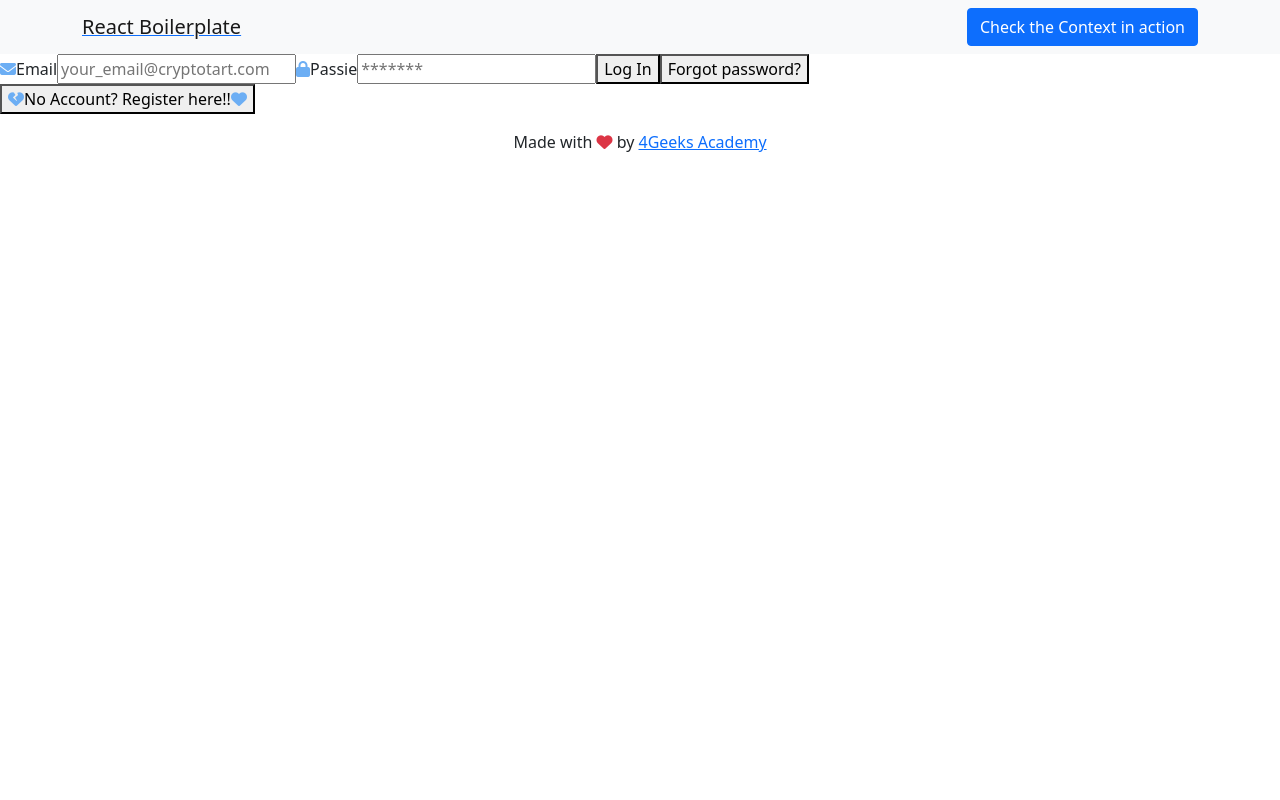
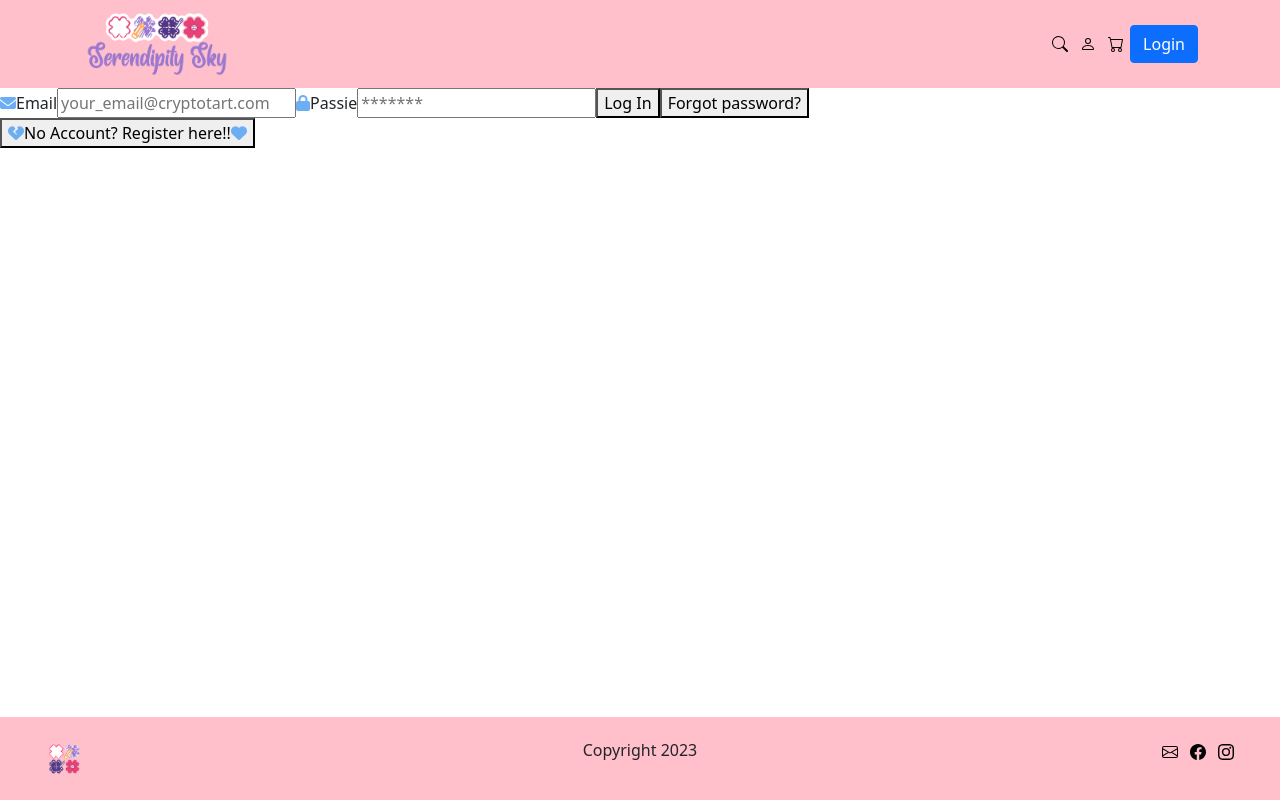
Before and after one commit to KayBahr/SerendipitySkyWebsite, a React app: page /login in a window 1280 px wide. Built offline with nearby package versions, Linux system fonts and the light colour scheme; no server answers.

Commit message:
initial navfoot commit

```diff
--- a/package.json
+++ b/package.json
@@ -75,6 +75,7 @@
 	"dependencies": {
 		"prop-types": "^15.6.1",
 		"react": "^16.8.4",
+		"react-bootstrap-icons": "^1.10.3",
 		"react-dom": "^16.8.4",
 		"react-polyfills": "0.0.1",
 		"react-router-dom": "^6.3.0"
--- a/src/front/js/component/footer.js
+++ b/src/front/js/component/footer.js
@@ -1,10 +1,33 @@
-import React, { Component } from "react";
+import React from "react";
+import sslogo_2 from "../../img/sslogo_2.png";
+import { Envelope, Facebook, Instagram } from "react-bootstrap-icons";
+import "../../styles/footer.css";
 
-export const Footer = () => (
-	<footer className="footer mt-auto py-3 text-center">
-		<p>
-			Made with <i className="fa fa-heart text-danger" /> by{" "}
-			<a href="http://www.4geeksacademy.com">4Geeks Academy</a>
-		</p>
-	</footer>
-);
+export const Footer = () => {
+	const todaysdate = new Date();
+	const yyyy = todaysdate.getFullYear();
+
+	return (
+		<footer className="footer mt-auto py-3">
+			<div className="footer-content">
+				<div className="footer-logo">
+					<img
+					  src={sslogo_2}
+					  alt="Logo"
+					  className="smaller-logo mr-2"
+					/>
+				</div>
+				<div className="footer-copyright">
+					<p className="text-center">Copyright {yyyy}</p>
+				</div>
+				<div className="footer-contact">
+					<p>
+						<button className="button"><Envelope /></button>
+						<button className="button"><Facebook /></button>
+						<button className="button"><Instagram /></button>
+						</p>
+				</div>
+			</div>
+		</footer>
+	);
+};
--- a/src/front/js/component/navbar.js
+++ b/src/front/js/component/navbar.js
@@ -1,16 +1,32 @@
 import React from "react";
 import { Link } from "react-router-dom";
+import { Search, Person, Cart } from "react-bootstrap-icons";
+import sslogowordsmall from "../../img/sslogowordsmall.png";
+import "../../styles/navbar.css";
 
 export const Navbar = () => {
 	return (
-		<nav className="navbar navbar-light bg-light">
+		<nav className="navbar">
 			<div className="container">
 				<Link to="/">
-					<span className="navbar-brand mb-0 h1">React Boilerplate</span>
+					<img
+					  src={sslogowordsmall}
+					  alt="Logo"
+					  className="small-logo mr-2"
+					/>
 				</Link>
 				<div className="ml-auto">
-					<Link to="/demo">
-						<button className="btn btn-primary">Check the Context in action</button>
+					<Link to="/">
+						<button className="button"><Search /></button>
+					</Link>
+					<Link to="/">
+						<button className="button"><Person /></button>
+					</Link>
+					<Link to="/">
+						<button className="button"><Cart /></button>
+					</Link>
+					<Link to="/login">
+						<button className="btn btn-primary">Login</button>
 					</Link>
 				</div>
 			</div>
--- /dev/null
+++ b/src/front/styles/footer.css
@@ -0,0 +1,40 @@
+.footer {
+    background-color: pink;
+    position: absolute;
+    bottom: 0;
+    right: 0;
+    left: 0;
+}
+
+.footer-content {
+    display: flex;
+    justify-content: space-between;
+    align-items: center;
+    max-width: 1200px;
+    margin: 0 auto;
+}
+
+.footer-logo {
+    flex: 1;
+}
+
+.footer-copyright {
+    flex: 1;
+}
+
+.footer-contact {
+    flex: 1;
+    display: flex;
+    justify-content: flex-end;
+    align-items: center;
+}
+
+.smaller-logo {
+    width: 50px;
+    height: auto;
+}
+
+.button {
+    background-color: transparent;
+    border: none;
+}
--- /dev/null
+++ b/src/front/styles/navbar.css
@@ -0,0 +1,12 @@
+.navbar {
+    background-color: pink;
+}
+.small-logo {
+    width: 150px;
+    height: auto;
+}
+
+.button {
+    background-color: transparent;
+    border: none;
+}
--- a/template.html
+++ b/template.html
@@ -3,7 +3,7 @@
     <head>
         <meta name="viewport" content="width=device-width, initial-scale=1.0">
         <meta charset="UTF-8">
-        <title>Hello Rigo with Vanilla.js</title>
+        <title>Serendipity Sky</title>
         <link href="https://cdn.jsdelivr.net/npm/bootstrap@5.1.3/dist/css/bootstrap.min.css" rel="stylesheet" integrity="sha384-1BmE4kWBq78iYhFldvKuhfTAU6auU8tT94WrHftjDbrCEXSU1oBoqyl2QvZ6jIW3" crossorigin="anonymous">
         <!-- FontAwesome v6.1.2 -->
         <link rel="stylesheet" href="https://cdnjs.cloudflare.com/ajax/libs/font-awesome/6.1.2/css/all.min.css">
--- a/webpack.common.js
+++ b/webpack.common.js
@@ -40,7 +40,7 @@ module.exports = {
   },
   plugins: [
     new HtmlWebpackPlugin({
-        favicon: '4geeks.ico',
+        favicon: '/workspaces/SerendipitySkyWebsite/public/sslogo.png',
         template: 'template.html'
     }),
     new Dotenv({ safe: true, systemvars: true })
```
Also changed, not shown: public/index.html (+31 -1 lines), src/front/js/pages/demo.js (deleted, +0 -41 lines), src/front/js/pages/single.js (deleted, +0 -28 lines), public/4geeks.ico (deleted), public/rigo-baby.jpg (deleted), public/sslogo.png (added), src/front/img/how-to.png (deleted), src/front/img/sslogo.png (added), src/front/img/sslogo_2.png (added), src/front/img/sslogowordsmall.png (added), 1 other file.
